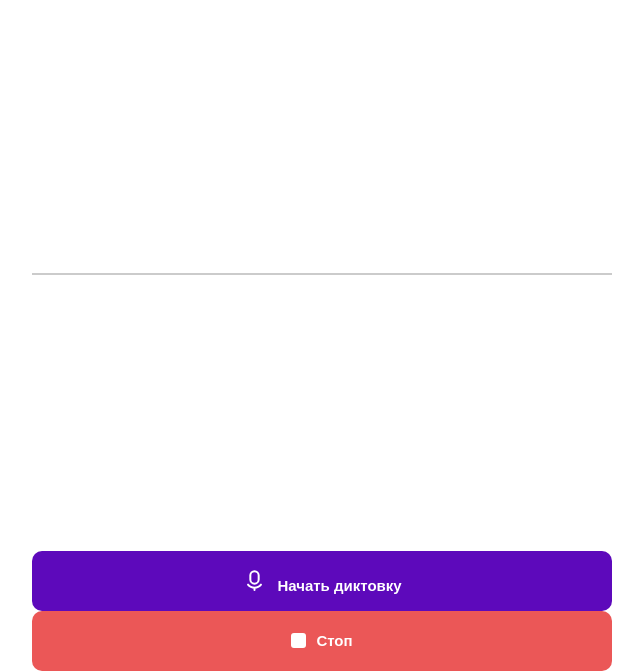
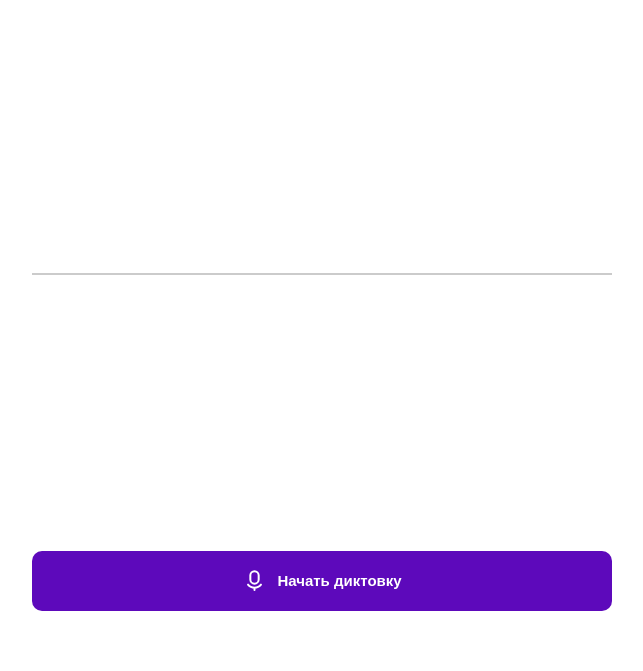
Before and after one commit to VitalyBibik/CyberHackathon, a React app: page /NewVoice in a window 1280 px wide. Shown: the part 303-974 px from the top of the page, without its empty margins (318-961 px from the left). After the commit the page ends 914 px from the top, so only its background shows below. Built offline with nearby package versions, Linux system fonts and the light colour scheme.

Commit message:
add button logick in new Voice

```diff
--- a/src/components/audio-player/audio-player.js
+++ b/src/components/audio-player/audio-player.js
@@ -1,7 +1,6 @@
 import React, { useRef, useState } from 'react';
 import cn from 'classnames';
 import styles from './audio-player.module.scss';
-import ctm from '../../utils/convert-to-minutes';
 import throttling from '../../utils/throttling';
 import PlayerTimeline from '../sound-timeline';
 import Button from '../../ui/button';
@@ -32,6 +31,19 @@ function SoundPlayer({ onClick, togglePlay, buttonText }) {
     canPlay.current = false;
   };
 
+  const buttonPlay = () => {
+    return <Button button={buttonText.mainButton[1]} icon={SvgMicro} />;
+  };
+  const buttonStop = () => {
+    return (
+      <Button
+        button={buttonText.mainButton[2]}
+        icon={SvgPause}
+        color={ButtonColor}
+      />
+    );
+  };
+
   return (
     <>
       <div className={cn(styles['player'], styles['player-is_open'])}>
@@ -49,9 +61,7 @@ function SoundPlayer({ onClick, togglePlay, buttonText }) {
             }
           }}
           className={cn(styles['icon'], styles['icon_block_controls'])}
-        >
-          {isPlaying ? 'pause' : 'play'}
-        </span>
+        />
       </div>
       <PlayerTimeline
         currentTime={currentTime}
@@ -60,12 +70,7 @@ function SoundPlayer({ onClick, togglePlay, buttonText }) {
           myPlayer.current.currentTime = time;
         }}
       />
-      <Button button={buttonText.mainButton[1]} icon={SvgMicro} />
-      <Button
-        button={buttonText.mainButton[2]}
-        icon={SvgPause}
-        color={ButtonColor}
-      />
+      {!isPlaying ? buttonPlay() : buttonStop()}
     </>
   );
 }
--- a/src/ui/button/button.module.scss
+++ b/src/ui/button/button.module.scss
@@ -13,6 +13,9 @@ $tColor: #fff;
   font-size: 15px;
   line-height: 20px;
   border: none;
+  display: flex;
+  justify-content: center;
+  align-items: center;
 
   &__text {
     text-align: center;
```
